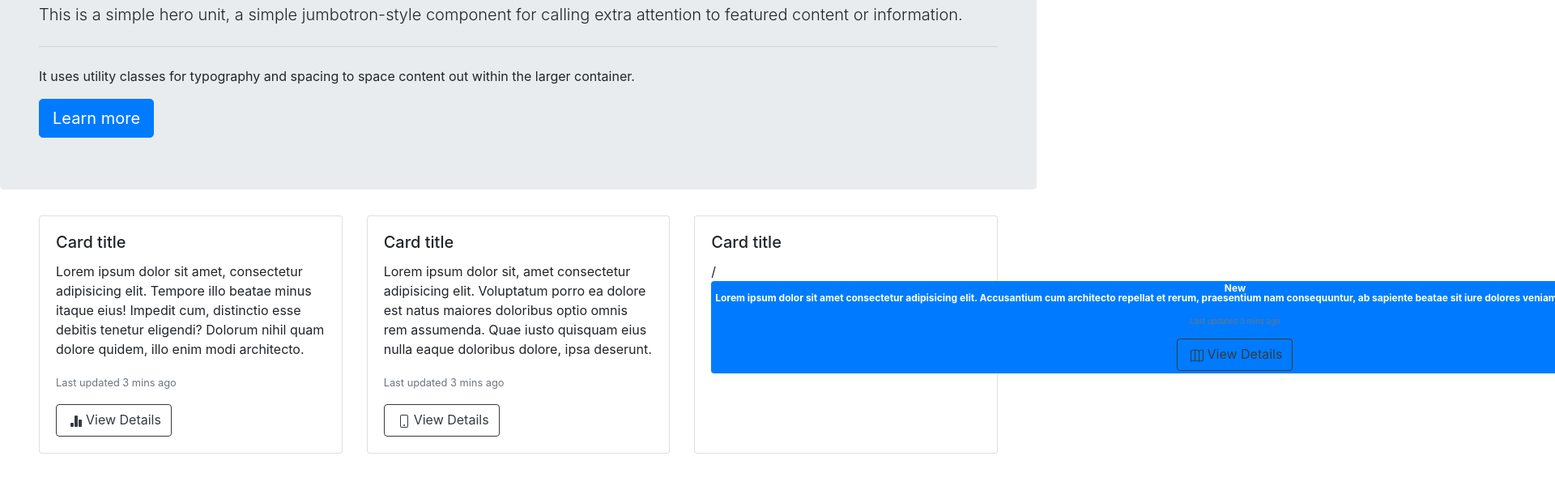
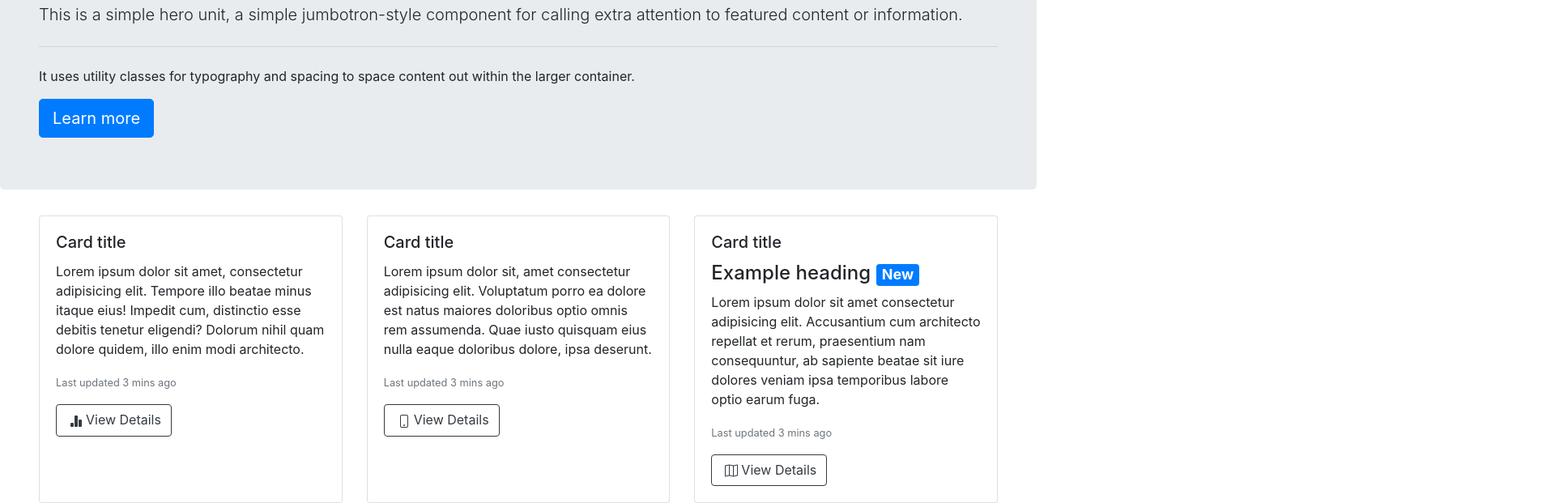
Before and after one commit to jcohenp/DI_Exercises, a plain HTML site: page W1/D5/gold/E1/index.html in a window 1280 px wide. Shown: the part 192-813 px from the top of the page at 81% size, 1920 px wide, since content can reach past the window. Drawn offline with nearby package versions, Linux system fonts and the light colour scheme.

Commit message:
changed back

```diff
--- a/W1/D5/gold/E1/index.html
+++ b/W1/D5/gold/E1/index.html
@@ -85,12 +85,11 @@
             <div class="card">
                 <div class="card-body h-50">
                     <h5 class="card-title">Card title</h5>
-                    /
-                    <h4Example heading <span class="badge badge-primary">New</span>
-                        </h4>
-                        <p class="card-text">Lorem ipsum dolor sit amet consectetur adipisicing elit. Accusantium cum architecto repellat et rerum, praesentium nam consequuntur, ab sapiente beatae sit iure dolores veniam ipsa temporibus labore optio earum fuga.</p>
-                        <p class="card-text"><small class="text-muted">Last updated 3 mins ago</small></p>
-                        <button type="button" class="btn btn-outline-dark">
+                    <h4>Example heading <span class="badge badge-primary">New</span>
+                    </h4>
+                    <p class="card-text">Lorem ipsum dolor sit amet consectetur adipisicing elit. Accusantium cum architecto repellat et rerum, praesentium nam consequuntur, ab sapiente beatae sit iure dolores veniam ipsa temporibus labore optio earum fuga.</p>
+                    <p class="card-text"><small class="text-muted">Last updated 3 mins ago</small></p>
+                    <button type="button" class="btn btn-outline-dark">
                         <svg width="1em" height="1em" viewBox="0 0 16 16" class="bi bi-map m-1" fill="currentColor" xmlns="http://www.w3.org/2000/svg">
                             <path fill-rule="evenodd" d="M15.817.613A.5.5 0 0 1 16 1v13a.5.5 0 0 1-.402.49l-5 1a.502.502 0 0 1-.196 0L5.5 14.51l-4.902.98A.5.5 0 0 1 0 15V2a.5.5 0 0 1 .402-.49l5-1a.5.5 0 0 1 .196 0l4.902.98 4.902-.98a.5.5 0 0 1 .415.103zM10 2.41l-4-.8v11.98l4 .8V2.41zm1 11.98l4-.8V1.61l-4 .8v11.98zm-6-.8V1.61l-4 .8v11.98l4-.8z"/>
                           </svg>View Details</button>
```
